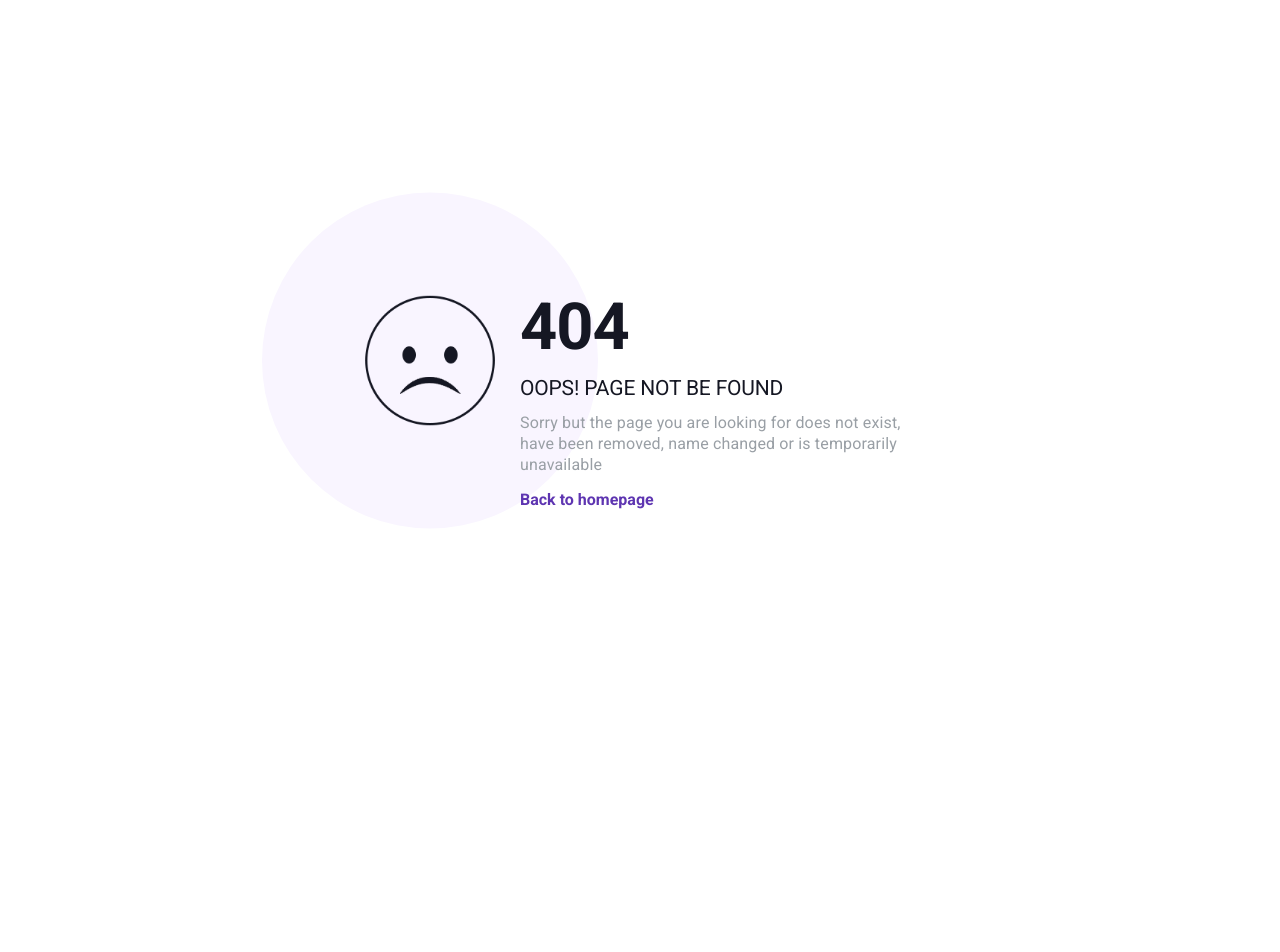
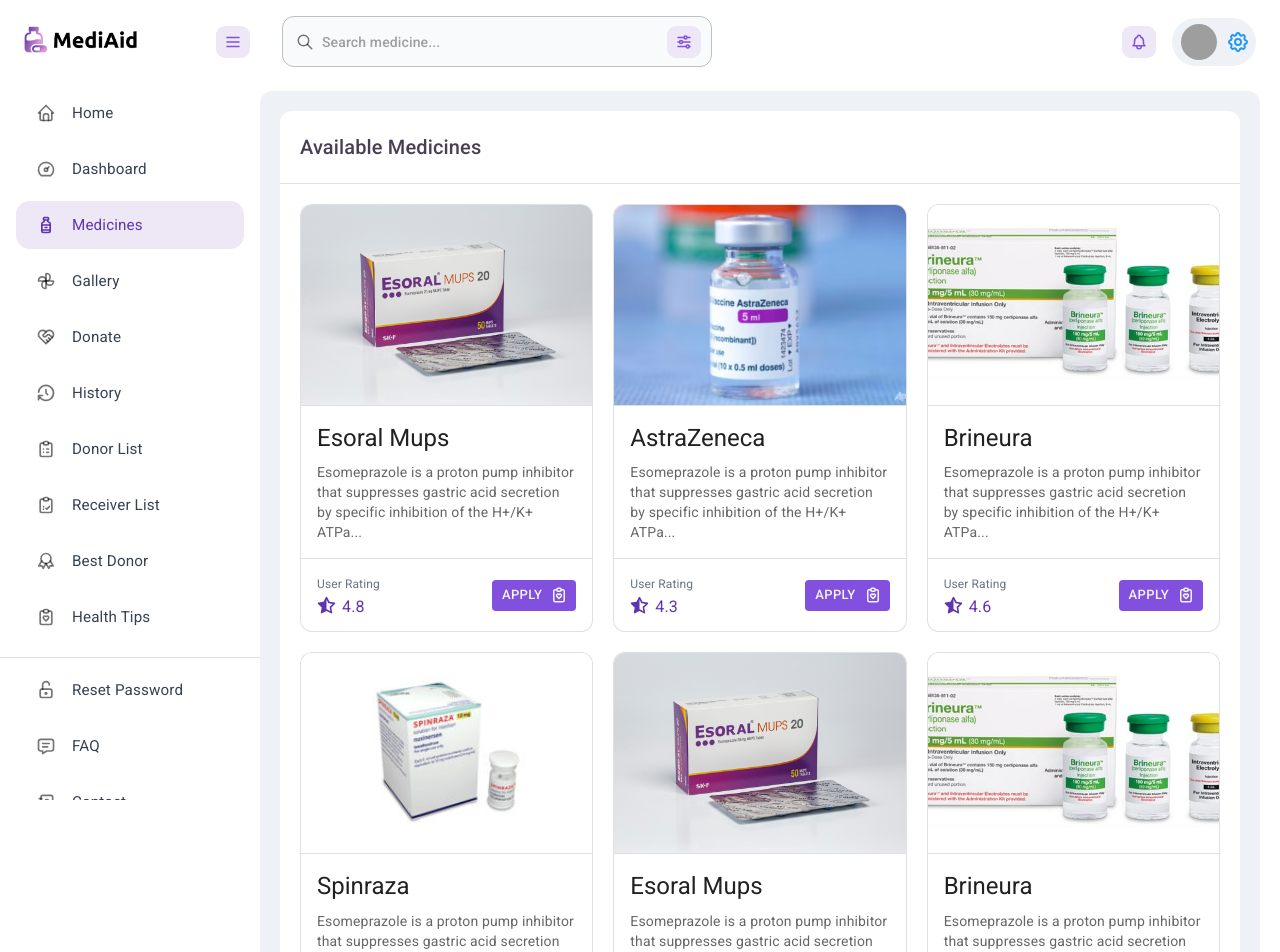
Before and after one commit to Sharif-Minhaz/MediAid, a React (Vite) app in the folder client/: page /medicines in a window 1280 px wide. Before the commit this address had no page. Shown: the top 952 px of the page. Before the commit the page ends 800 px from the top, so only its background shows below. Built offline with nearby package versions, Linux system fonts and the light colour scheme; grey boxes are pictures that could not be loaded.

Commit message:
feat: pagination added - client

```diff
--- a/client/src/Routers/Routers.jsx
+++ b/client/src/Routers/Routers.jsx
@@ -1,5 +1,4 @@
 import { Route, Routes } from "react-router-dom";
-import MedicineExcerpt from "../features/medicines/MedicineExcerpt";
 import MedicinesList from "../features/medicines/MedicinesList";
 import Layout from "../layout/Layout";
 import Home from "../pages/home/Home";
@@ -8,7 +7,9 @@ import Gallery from "../features/gallery/Gallery";
 import Login from "../features/auth/Login";
 import Register from "../features/auth/Register";
 import ResetPassword from "../features/auth/ResetPassword";
-import Dashboard from "../pages/Dashboard";
+import Dashboard from "../pages/dashboard/Dashboard";
+import MedicinesPage from "../pages/medicines/MedicinesPage";
+import DetailsMedicine from "../components/medicine/DetailsMedicine";
 
 const Routers = () => {
 	return (
@@ -17,10 +18,10 @@ const Routers = () => {
 				<Route index element={<Home />} />
 				{/* <Route path="dashboard" element={<Dashboard />} /> */}
 
-				{/* <Route path="medicines">
-					<Route index element={<MedicinesList />} />
-					<Route path=":medicineId" element={<MedicineExcerpt />} />
-				</Route> */}
+				<Route path="medicines">
+					<Route index element={<MedicinesPage />} />
+					<Route path=":medicineId" element={<DetailsMedicine />} />
+				</Route>
 
 				{/* <Route path="gallery">
 					<Route index element={<Gallery />} />
--- a/client/src/pages/home/SectionTitle.jsx
+++ b/client/src/components/SectionTitle.jsx
@@ -1,4 +1,4 @@
-import SectionTitleButton from "./SectionTitleButton";
+import SectionTitleButton from "../pages/home/SectionTitleButton";
 import { Divider, Stack, Typography } from "@mui/material";
 
 const SectionTitle = (props) => {
--- /dev/null
+++ b/client/src/components/medicine/DetailsMedicine.jsx
@@ -0,0 +1,8 @@
+
+const DetailsMedicine = () => {
+  return (
+    <div>DetailsMedicine</div>
+  )
+}
+
+export default DetailsMedicine
--- a/client/src/pages/home/RatedMedicineExcerpt.jsx
+++ b/client/src/components/medicine/MedicineExcerpt.jsx
@@ -13,13 +13,17 @@ import { Box } from "@mui/system";
 import { IconClipboardHeart, IconStarHalfFilled } from "@tabler/icons-react";
 import { useNavigate } from "react-router-dom";
 
-const RatedMedicineExcerpt = ({ medicine }) => {
+const MedicineExcerpt = ({ medicine }) => {
 	const navigate = useNavigate();
 
 	return (
 		<Card variant="outlined">
 			<CardActionArea onClick={() => navigate(`/medicines/${medicine.id}`)}>
-				<CardMedia sx={{ height: 180 }} image={medicine.image} title={medicine.name} />
+				<CardMedia
+					sx={{ height: 200 }}
+					image={medicine.image}
+					title={medicine.name}
+				/>
 				<Divider />
 				<CardContent>
 					<Typography gutterBottom variant="h5" component="div">
@@ -58,4 +62,4 @@ const RatedMedicineExcerpt = ({ medicine }) => {
 	);
 };
 
-export default RatedMedicineExcerpt;
+export default MedicineExcerpt;
--- a/client/src/features/medicines/MedicineExcerpt.jsx
+++ /dev/null
@@ -1,8 +0,0 @@
-
-const MedicineExcerpt = () => {
-  return (
-    <div>MedicineExcerpt</div>
-  )
-}
-
-export default MedicineExcerpt
--- a/client/src/features/medicines/MedicinesList.jsx
+++ b/client/src/features/medicines/MedicinesList.jsx
@@ -1,14 +1,35 @@
-import MedicineExcerpt from "./MedicineExcerpt";
+import MedicineExcerpt from "../../components/medicine/MedicineExcerpt";
+import { Box, Grid, useMediaQuery } from "@mui/material";
+import SectionTitle from "../../components/SectionTitle";
+import { useStateContext } from "../../contexts/ContextProvider";
 
-const MedicinesList = () => {
+const MedicinesList = ({ medicines }) => {
+	const { leftDrawerOpen } = useStateContext();
+	const midScreen = useMediaQuery("(min-width:900px)");
+	const smallScreen = useMediaQuery("(min-width:600px)");
+
 	return (
-		<div>
-			<h1>MedicinesList</h1>
-			<h3>Single Medicine</h3>
-			<MedicineExcerpt />
-			<MedicineExcerpt />
-			<MedicineExcerpt />
-		</div>
+		<Box>
+			<SectionTitle text="Available Medicines" />
+			<Grid
+				container
+				spacing={midScreen ? "20px" : "16px"}
+				sx={{ p: { xs: "16px", md: "20px" } }}
+			>
+				{medicines?.map((medicine) => (
+					<Grid
+						key={medicine.id}
+						item
+						lg={4}
+						md={leftDrawerOpen ? 6 : 4}
+						sm={smallScreen ? 6 : 4}
+						xs={12}
+					>
+						<MedicineExcerpt medicine={medicine} />
+					</Grid>
+				))}
+			</Grid>
+		</Box>
 	);
 };
 
--- a/client/src/layout/CommonLayout.jsx
+++ b/client/src/layout/CommonLayout.jsx
@@ -1,9 +1,6 @@
 import { useState } from "react";
 import { styled } from "@mui/material/styles";
-import {
-	Box,
-	CssBaseline,
-} from "@mui/material";
+import { Box, CssBaseline } from "@mui/material";
 import ProfileMenu from "../components/navbar/ProfileMenu";
 import NotificationMenu from "../components/navbar/NotificationMenu";
 import DrawerConfig from "../components/navbar/DrawerConfig";
@@ -55,7 +52,7 @@ export default function CommonLayout({ children }) {
 						mt="14px"
 						sx={{
 							ml: 0,
-							mr: { xs: "0px", sm: "20px"},
+							mr: { xs: "0px", sm: 0, md: "20px" },
 							px: { xs: "16px", sm: "20px" },
 							pb: { xs: "16px", sm: "20px" },
 							borderRadius: { sm: 0, md: 3 },
--- a/client/src/pages/home/RatedMedicines.jsx
+++ b/client/src/pages/home/RatedMedicines.jsx
@@ -1,6 +1,6 @@
-import RatedMedicineExcerpt from "./RatedMedicineExcerpt";
+import MedicineExcerpt from "../../components/medicine/MedicineExcerpt";
 import { Box, Grid, useMediaQuery } from "@mui/material";
-import SectionTitle from "./SectionTitle";
+import SectionTitle from "../../components/SectionTitle";
 import { useStateContext } from "../../contexts/ContextProvider";
 
 const medicines = [
@@ -70,7 +70,7 @@ const RatedMedicines = () => {
 						sm={smallScreen ? 6 : 4}
 						xs={12}
 					>
-						<RatedMedicineExcerpt medicine={medicine} />
+						<MedicineExcerpt medicine={medicine} />
 					</Grid>
 				))}
 			</Grid>
--- /dev/null
+++ b/client/src/pages/medicines/MedicinesPage.jsx
@@ -0,0 +1,186 @@
+import { useState, useEffect } from "react";
+import { Paper } from "@mui/material";
+import MedicinesList from "../../features/medicines/MedicinesList";
+import MedicinesPagination from "./MedicinesPagination";
+
+const medicines = [
+	{
+		id: "1",
+		name: "Esoral Mups",
+		description:
+			"Esomeprazole is a proton pump inhibitor that suppresses gastric acid secretion by specific inhibition of the H+/K+ ATPa",
+		image: "/images/esoral-mups.png",
+		rating: 4.8,
+	},
+	{
+		id: "2",
+		name: "AstraZeneca",
+		description:
+			"Esomeprazole is a proton pump inhibitor that suppresses gastric acid secretion by specific inhibition of the H+/K+ ATPa",
+		image: "/images/AstraZeneca.avif",
+		rating: 4.3,
+	},
+	{
+		id: "3",
+		name: "Brineura",
+		description:
+			"Esomeprazole is a proton pump inhibitor that suppresses gastric acid secretion by specific inhibition of the H+/K+ ATPa",
+		image: "/images/brineura.jpeg",
+		rating: 4.6,
+	},
+	{
+		id: "4",
+		name: "Spinraza",
+		description:
+			"Esomeprazole is a proton pump inhibitor that suppresses gastric acid secretion by specific inhibition of the H+/K+ ATPa",
+		image: "/images/Spinraza.jpg",
+		rating: 4.2,
+	},
+	{
+		id: "5",
+		name: "Esoral Mups",
+		description:
+			"Esomeprazole is a proton pump inhibitor that suppresses gastric acid secretion by specific inhibition of the H+/K+ ATPa",
+		image: "/images/esoral-mups.png",
+		rating: 4.9,
+	},
+	{
+		id: "6",
+		name: "Brineura",
+		description:
+			"Esomeprazole is a proton pump inhibitor that suppresses gastric acid secretion by specific inhibition of the H+/K+ ATPa",
+		image: "/images/brineura.jpeg",
+		rating: 4.6,
+	},
+	{
+		id: "7",
+		name: "Spinraza",
+		description:
+			"Esomeprazole is a proton pump inhibitor that suppresses gastric acid secretion by specific inhibition of the H+/K+ ATPa",
+		image: "/images/Spinraza.jpg",
+		rating: 4.2,
+	},
+	{
+		id: "8",
+		name: "Brineura",
+		description:
+			"Esomeprazole is a proton pump inhibitor that suppresses gastric acid secretion by specific inhibition of the H+/K+ ATPa",
+		image: "/images/brineura.jpeg",
+		rating: 4.6,
+	},
+	{
+		id: "9",
+		name: "Brineura",
+		description:
+			"Esomeprazole is a proton pump inhibitor that suppresses gastric acid secretion by specific inhibition of the H+/K+ ATPa",
+		image: "/images/brineura.jpeg",
+		rating: 4.6,
+	},
+	{
+		id: "10",
+		name: "Spinraza",
+		description:
+			"Esomeprazole is a proton pump inhibitor that suppresses gastric acid secretion by specific inhibition of the H+/K+ ATPa",
+		image: "/images/Spinraza.jpg",
+		rating: 4.2,
+	},
+	{
+		id: "11",
+		name: "Esoral Mups",
+		description:
+			"Esomeprazole is a proton pump inhibitor that suppresses gastric acid secretion by specific inhibition of the H+/K+ ATPa",
+		image: "/images/esoral-mups.png",
+		rating: 4.9,
+	},
+	{
+		id: "12",
+		name: "Brineura",
+		description:
+			"Esomeprazole is a proton pump inhibitor that suppresses gastric acid secretion by specific inhibition of the H+/K+ ATPa",
+		image: "/images/brineura.jpeg",
+		rating: 4.6,
+	},
+	{
+		id: "13",
+		name: "Spinraza",
+		description:
+			"Esomeprazole is a proton pump inhibitor that suppresses gastric acid secretion by specific inhibition of the H+/K+ ATPa",
+		image: "/images/Spinraza.jpg",
+		rating: 4.2,
+	},
+	{
+		id: "14",
+		name: "Esoral Mups",
+		description:
+			"Esomeprazole is a proton pump inhibitor that suppresses gastric acid secretion by specific inhibition of the H+/K+ ATPa",
+		image: "/images/esoral-mups.png",
+		rating: 4.9,
+	},
+	{
+		id: "15",
+		name: "Brineura",
+		description:
+			"Esomeprazole is a proton pump inhibitor that suppresses gastric acid secretion by specific inhibition of the H+/K+ ATPa",
+		image: "/images/brineura.jpeg",
+		rating: 4.6,
+	},
+	{
+		id: "16",
+		name: "Spinraza",
+		description:
+			"Esomeprazole is a proton pump inhibitor that suppresses gastric acid secretion by specific inhibition of the H+/K+ ATPa",
+		image: "/images/Spinraza.jpg",
+		rating: 4.2,
+	},
+	{
+		id: "17",
+		name: "Brineura",
+		description:
+			"Esomeprazole is a proton pump inhibitor that suppresses gastric acid secretion by specific inhibition of the H+/K+ ATPa",
+		image: "/images/brineura.jpeg",
+		rating: 4.6,
+	},
+];
+
+const MedicinesPage = () => {
+	const [data, setData] = useState([]); // Your array of data
+	const dataPerPage = 6; // The number of data to show per page
+	const [currentPage, setCurrentPage] = useState(1); // The current page number
+	const [totalPages, setTotalPages] = useState(0);
+
+	// for asynchronous operations
+	useEffect(() => {
+		setData([...medicines]);
+	}, []);
+
+	useEffect(() => {
+		setTotalPages(Math.ceil(data.length / dataPerPage));
+	}, [data]);
+
+	// Get the current data based on the current page
+	const indexOfLastData = currentPage * dataPerPage;
+	const indexOfFirstData = indexOfLastData - dataPerPage;
+	const currentData = data.slice(indexOfFirstData, indexOfLastData);
+
+	const handlePageChange = (_, value) => {
+		setCurrentPage(value);
+		window.scrollTo({ top: 0, left: 0 });
+	};
+
+	return (
+		<>
+			<Paper sx={{ mt: "5px", borderBottomLeftRadius: 0, borderBottomRightRadius: 0 }}>
+				<MedicinesList medicines={currentData} />
+			</Paper>
+			<Paper sx={{ mt: "2px", borderTopLeftRadius: 0, borderTopRightRadius: 0 }}>
+				<MedicinesPagination
+					page={currentPage}
+					handlePageChange={handlePageChange}
+					count={totalPages}
+				/>
+			</Paper>
+		</>
+	);
+};
+
+export default MedicinesPage;
--- /dev/null
+++ b/client/src/pages/medicines/MedicinesPagination.jsx
@@ -0,0 +1,19 @@
+import "./Pagination.css";
+import { Box, Pagination } from "@mui/material";
+
+const PaginationPage = ({ handlePageChange, page, count }) => {
+	return (
+		<Box component="div" marginX="auto">
+			<Pagination
+				onChange={handlePageChange}
+				page={page}
+				count={count}
+				variant="outlined"
+				color="primary"
+				sx={{ p: 3, "& .MuiPagination-ul": { justifyContent: "center" } }}
+			/>
+		</Box>
+	);
+};
+
+export default PaginationPage;
--- /dev/null
+++ b/client/src/pages/medicines/Pagination.css
@@ -0,0 +1,44 @@
+.pagination-style {
+    display: flex;
+    list-style: none;
+    justify-content: center;
+    margin-bottom: 20px;
+}
+
+.pagination-container {
+    padding: 7px 20px 0px 20px;
+}
+
+.pagination-style li {
+    border: 1px solid black;
+    border-right: 0px;
+}
+
+.pagination-style .next {
+    border-right: 1px solid black;
+}
+
+.pagination-style li a {
+    padding: 7px 10px;
+    cursor: pointer;
+    display: inline-block;
+    user-select: none;
+}
+
+.pagination-style .selected a {
+    color: rgb(240, 40, 137);
+}
+
+.pagination-style .disabled a {
+    cursor: not-allowed;
+    color: gray;
+}
+
+.pagination-style .disabled a:focus {
+    box-shadow: none;
+    outline: transparent;
+}
+
+.pagination-container .single-card {
+    cursor: auto;
+}
```
Also changed, not shown: client/src/pages/dashboard/Dashboard.jsx (renamed from client/src/pages/Dashboard.jsx), 1 other file (tests, documents, lock files or other folders).
